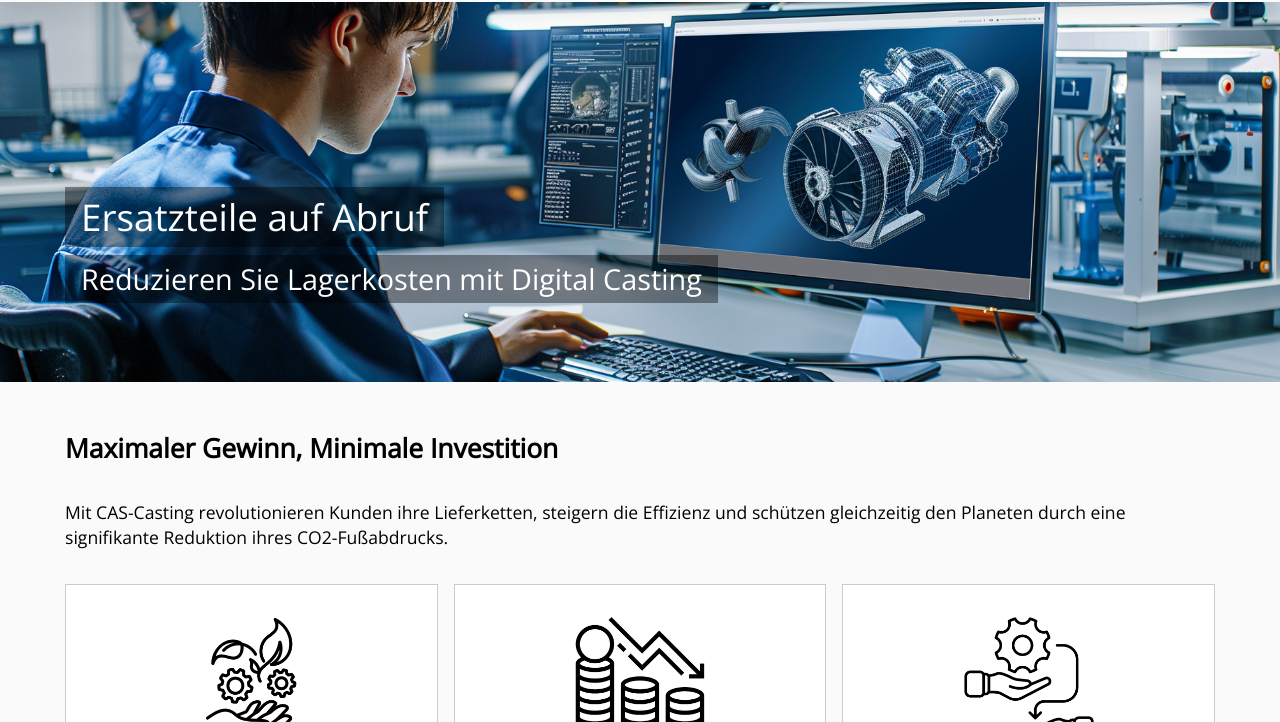
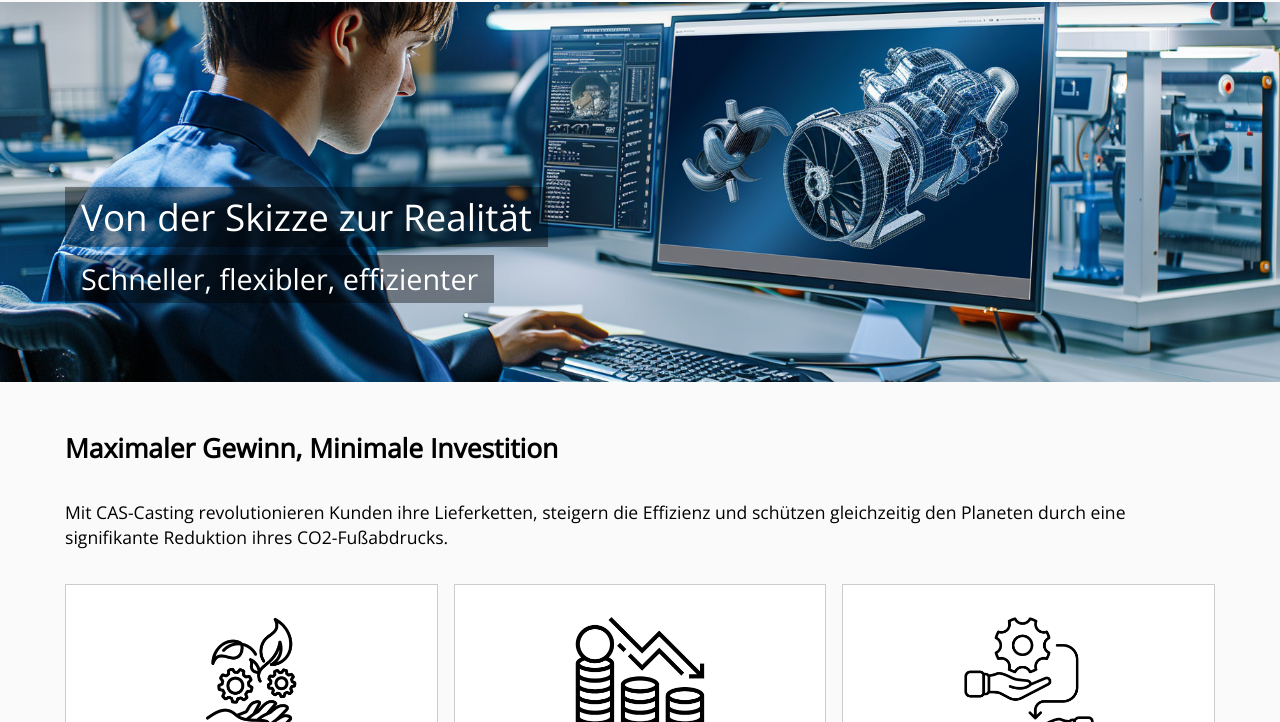
Before and after one commit to xmakro/cas-website, a plain HTML site: page index.html in a window 1280 px wide. Shown: the part 78-800 px from the top of the page. Drawn offline with nearby package versions, Linux system fonts and the light colour scheme; files whose address does not match are found by name.

Commit message:
neue Texte

```diff
--- a/index.html
+++ b/index.html
@@ -52,8 +52,8 @@
         <div class="header">
             <img src="images/Startseite_komprimiert.jpg">
             <div class="headertext container">
-                <div class="large">Ersatzteile auf Abruf</div>
-                <div class="small">Reduzieren Sie Lagerkosten mit Digital Casting</div>
+                <div class="large">Von der Skizze zur Realität</div>
+                <div class="small">Schneller, flexibler, effizienter</div>
             </div>
         </div>
 
```
Also changed, not shown: images/Email_zugeschnitten.png (added), images/Nummer Eray_zugeschnitten.png (added).
